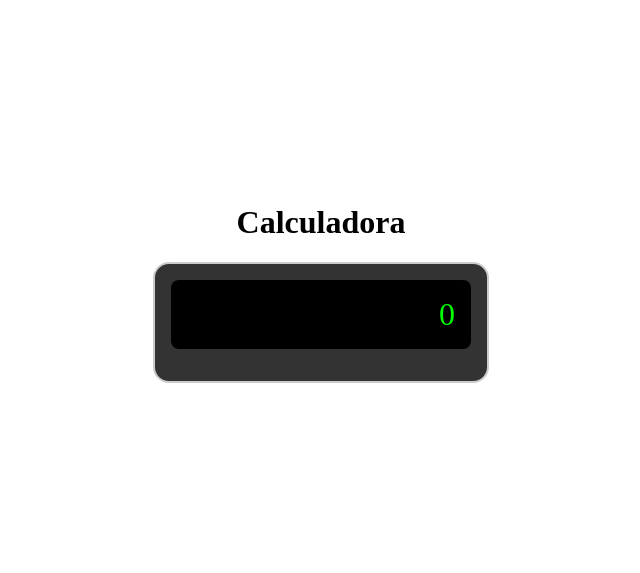
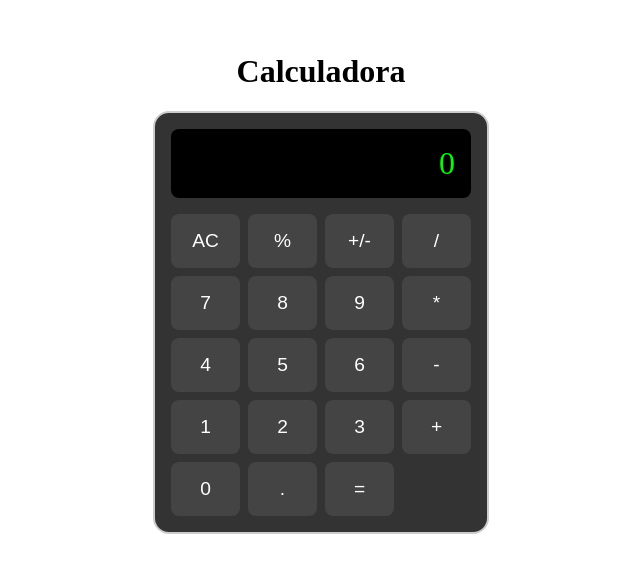
Before and after one commit to LeivaDiego/Web-Calculator, a React (Vite) app: page / in a window 1280 px wide. Shown: the part 117-690 px from the top of the page, without its empty margins (319-959 px from the left). Built offline with nearby package versions, Linux system fonts and the light colour scheme.

Commit message:
Feat: Keypad & Button Components
- added button component
- added keypad component
- implemented final layout

```diff
--- /dev/null
+++ b/src/components/Button.jsx
@@ -0,0 +1,7 @@
+export default function Button ({ label, onClick }) {
+  return (
+    <button className='calc-btn' onClick={() => onClick(label)}>
+      {label}
+    </button>
+  )
+}
--- a/src/components/Calculator.jsx
+++ b/src/components/Calculator.jsx
@@ -1,9 +1,15 @@
+import Keypad from './Keypad'
+
 export default function Calculator () {
+  const handleButton = label => {
+    console.log('Presionaste:', label)
+  }
+
   return (
     <div className='calculator'>
       <div className='display'>0</div>
       <div className='keypad'>
-        {/*TODO: Buttons Here*/}
+        <Keypad onPress={handleButton} />
       </div>
     </div>
   )
--- /dev/null
+++ b/src/components/Keypad.jsx
@@ -0,0 +1,19 @@
+import Button from './Button'
+// This component renders a keypad with buttons for a calculator.
+const buttons = [
+  ['AC', '%', '+/-', '/'],
+  ['7', '8', '9', '*'],
+  ['4', '5', '6', '-'],
+  ['1', '2', '3', '+'],
+  ['0', '.', '=']
+]
+
+export default function Keypad ({ onPress }) {
+  return (
+    <>
+      {buttons.flat().map(label => (
+        <Button key={label} label={label} onClick={onPress} />
+      ))}
+    </>
+  )
+}
--- a/src/styles/App.css
+++ b/src/styles/App.css
@@ -33,3 +33,17 @@ main {
   grid-template-columns: repeat(4, 1fr);
   gap: 0.5rem;
 }
+
+.calc-btn {
+  padding: 1rem;
+  font-size: 1.2rem;
+  background-color: #444;
+  color: white;
+  border: none;
+  border-radius: 0.5rem;
+  transition: background-color 0.2s ease;
+}
+
+.calc-btn:hover {
+  background-color: #646cff;
+}
```
